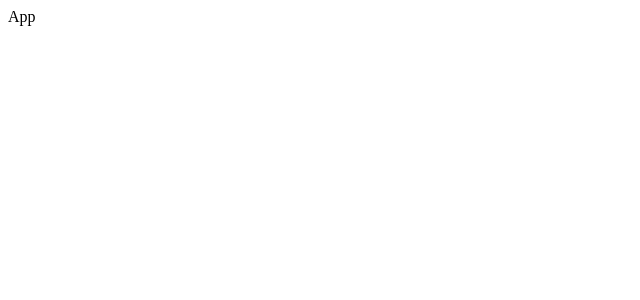
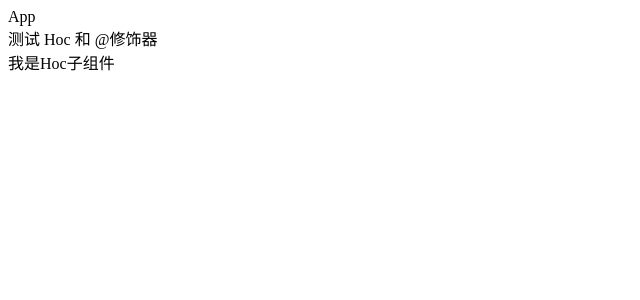
Before and after one commit to regnoh/complete-react, a React (Create React App) app: page / in a window 1280 px wide. Shown: the top 300 px of the page, without its empty margins (0-640 px from the left). Built offline with nearby package versions, Linux system fonts and the light colour scheme.

Commit message:
添加antd, 配置@装饰器

```diff
--- /dev/null
+++ b/config-overrides.js
@@ -0,0 +1,2 @@
+const { override, addDecoratorsLegacy } = require("customize-cra");
+module.exports = override(addDecoratorsLegacy());
--- a/src/App.js
+++ b/src/App.js
@@ -1,7 +1,12 @@
 import React from "react";
-
+import HocWrappedComp from "./components/HocWrappedComp";
 const App = () => {
-  return <div>App</div>;
+  return (
+    <div>
+      App
+      <HocWrappedComp />
+    </div>
+  );
 };
 
 export default App;
--- /dev/null
+++ b/src/components/HocWrappedComp.js
@@ -0,0 +1,11 @@
+import React, { Component } from "react";
+import hocComp from "./TestHoc";
+
+@hocComp
+class HocWrappedComp extends Component {
+  render() {
+    return <div>我是Hoc子组件</div>;
+  }
+}
+// export default hocComp(HocWrappedComp);
+export default HocWrappedComp;
--- /dev/null
+++ b/src/components/TestHoc.js
@@ -0,0 +1,12 @@
+import React from "react";
+
+export default WrappedComponent => {
+  const hocComponent = ({ ...props }) => (
+    <div>
+      测试 Hoc 和 @修饰器
+      <WrappedComponent {...props} />
+    </div>
+  );
+
+  return hocComponent;
+};
```
Also changed, not shown: package.json (+9 -3 lines), 1 other file (tests, documents, lock files or other folders).
